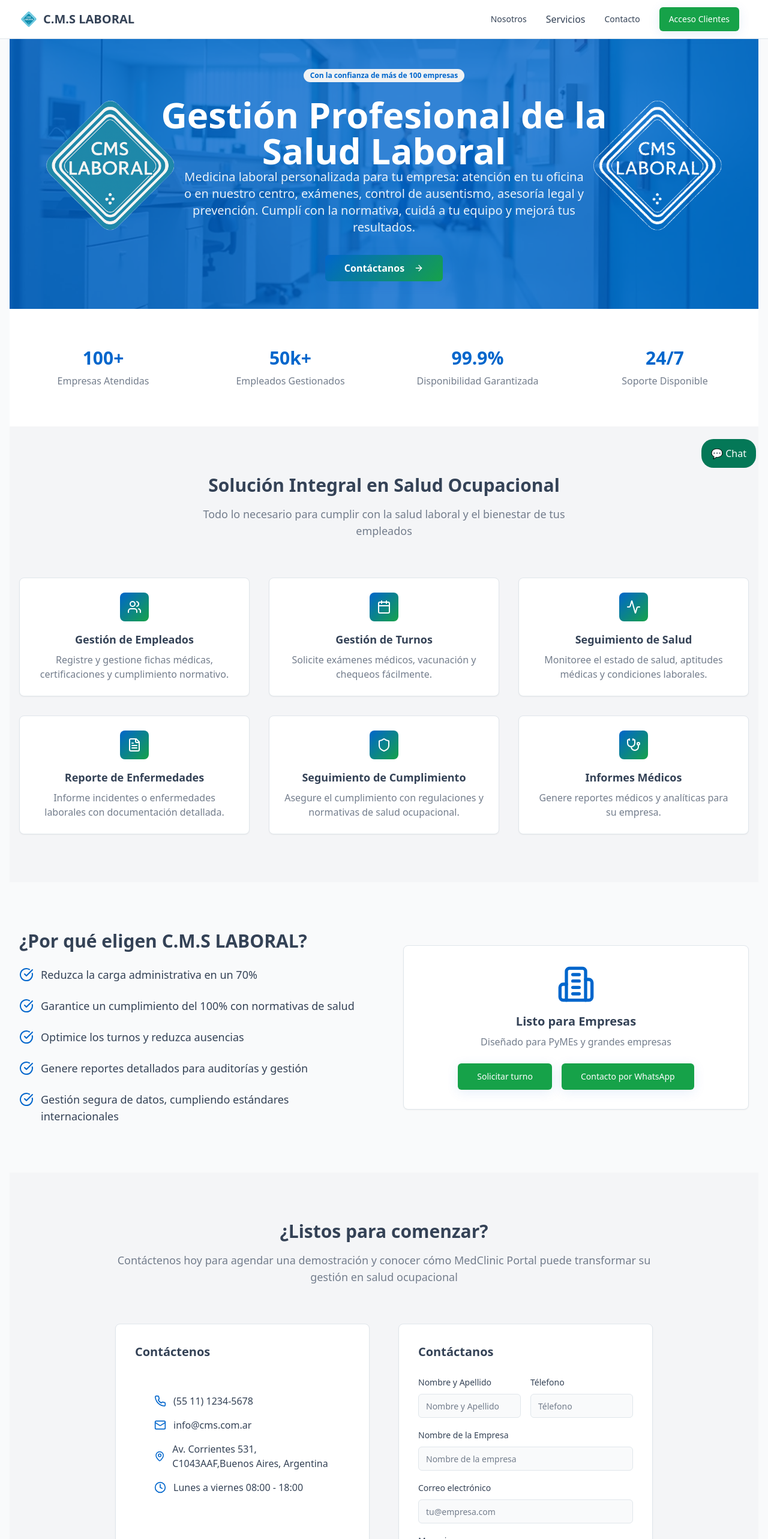
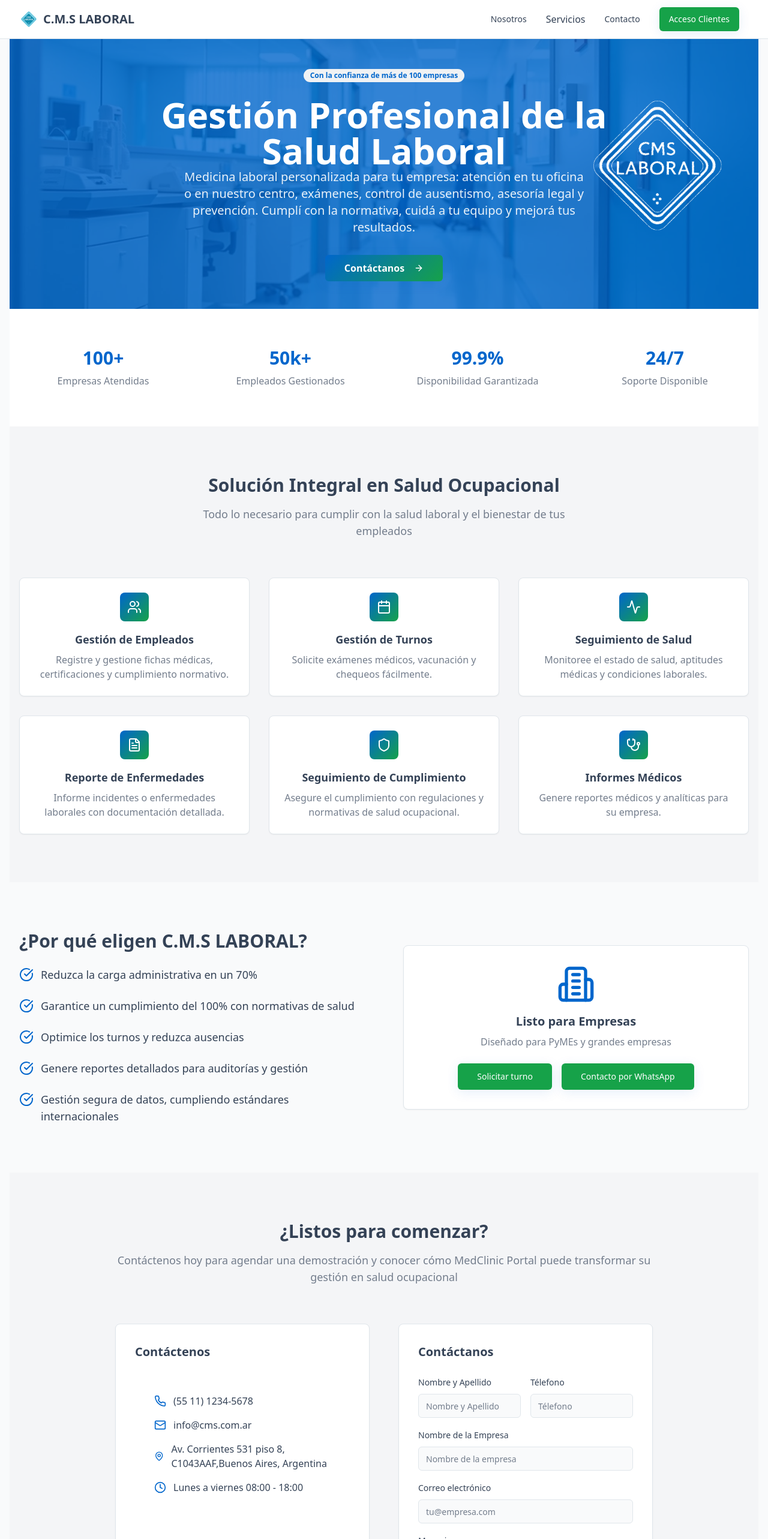
Before and after one commit to Bennieroling/fl_cms, a React (Vite) app: page / in a window 1280 px wide. Shown: the top 2566 px of the page at 60% size. Built offline with nearby package versions, Linux system fonts and the light colour scheme; grey boxes are pictures that could not be loaded.

Commit message:
pre-production

```diff
--- a/src/components/Layout.tsx
+++ b/src/components/Layout.tsx
@@ -29,7 +29,7 @@ const Layout: React.FC<{ children: React.ReactNode }> = ({ children }) => {
 
   <Footer />
 
-      <ChatWidget />
+      {/* <ChatWidget /> */}
     </div>
   );
 };
--- a/src/components/forms/contact-info.tsx
+++ b/src/components/forms/contact-info.tsx
@@ -16,7 +16,7 @@ export default function ContactInfo() {
         <div className="flex items-center gap-3">
           <MapPin className="w-7 h-7 text-primary" />
 
-          <span>Av. Corrientes 531, C1043AAF,Buenos Aires, Argentina</span>
+          <span>Av. Corrientes 531 piso 8, C1043AAF,Buenos Aires, Argentina</span>
         </div>
         <div className="flex items-center gap-3">
           <Clock className="w-5 h-5 text-primary" />
@@ -27,7 +27,7 @@ export default function ContactInfo() {
        <div className="w-full flex justify-center">
   <iframe
     title="C.M.S Laboral Location"
-    src="https://www.google.com/maps/embed?pb=!1m18!1m12!1m3!1d3284.0413945276646!2d-58.37680302311869!3d-34.60311475746838!2m3!1f0!2f0!3f0!3m2!1i1024!2i768!4f13.1!3m3!1m2!1s0x95bccacd015272c7%3A0xa131d5feebec7fa3!2sAv.%20Corrientes%20531%2C%20C1043AAF%20Cdad.%20Aut%C3%B3noma%20de%20Buenos%20Aires%2C%20Argentina!5e0!3m2!1sen!2ses!4v1753547710600!5m2!1sen!2ses"
+    src="https://www.google.com/maps/embed?pb=!1m18!1m12!1m3!1d821.0103047284468!2d-58.37487183032963!3d-34.60311919830966!2m3!1f0!2f0!3f0!3m2!1i1024!2i768!4f13.1!3m3!1m2!1s0x95bccb95aa15b3d7%3A0x49c220bb4f4d3e57!2sCMS%20LABORAL%20S.R.L.!5e0!3m2!1sen!2ses!4v1755884940142!5m2!1sen!2ses"
     width="100%"
     height="300"
     style={{ border: 0 }}
--- a/src/pages/Index.tsx
+++ b/src/pages/Index.tsx
@@ -49,12 +49,12 @@ const Index = () => {
             className="absolute right-2 top-[30] transform -translate-y-[5%] w-60 h-60 md:w-80 md:h-80 "
             // style={{ animationFillMode: "forwards", animationDelay: "0.1s" }}
           />
-          <img
+          {/* <img
             src="/cms_logo_png.png"
             alt="Logo"
             className="absolute left-2 top-[30] transform -translate-y-[5%] w-60 h-60 md:w-80 md:h-80 "
             // style={{ animationFillMode: "forwards", animationDelay: "0.1s" }}
-          />
+          /> */}
             <div className="max-w-4xl mx-auto text-center text-white animate-fade-in">
             <Badge variant="secondary" className="mb-6 text-primary">
               Con la confianza de más de 100 empresas
```
